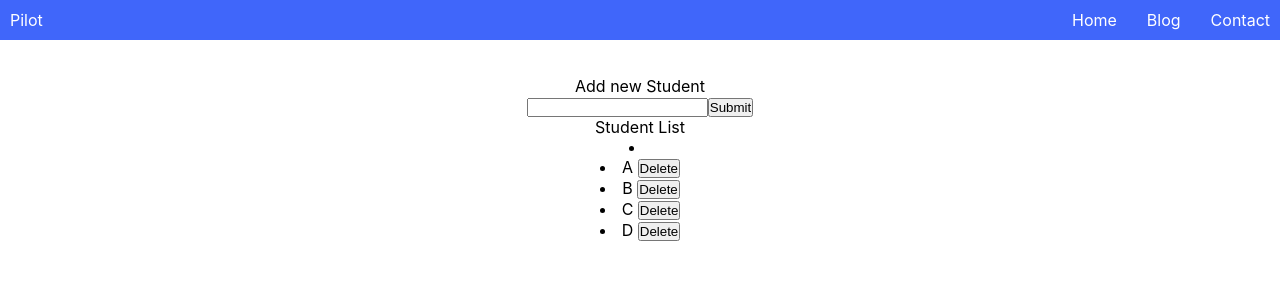
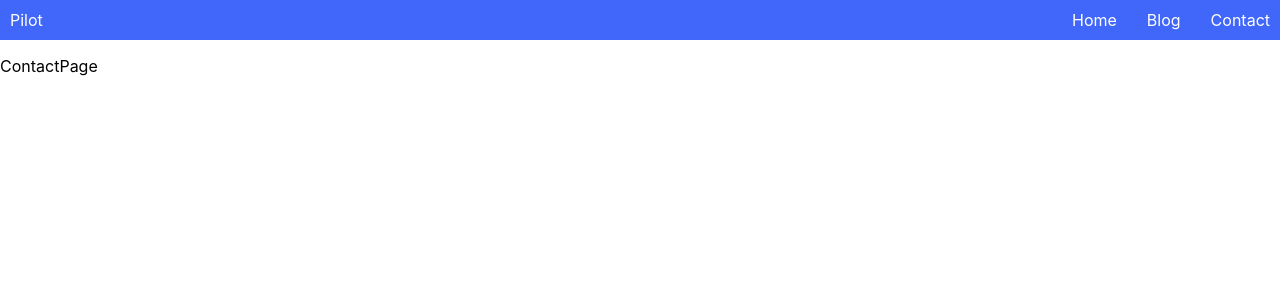
Before and after one commit to Pheonix-db-team/PG-Accreditation-Automation, a React (Create React App) app: page /contact in a window 1280 px wide. Shown: the top 300 px of the page. Built offline with nearby package versions, Linux system fonts and the light colour scheme.

Commit message:
Routing added:boom:

```diff
--- a/package.json
+++ b/package.json
@@ -8,6 +8,7 @@
     "@testing-library/user-event": "^13.5.0",
     "react": "^18.2.0",
     "react-dom": "^18.2.0",
+    "react-router-dom": "^6.8.2",
     "react-scripts": "5.0.1",
     "web-vitals": "^2.1.4"
   },
--- a/src/components/NavBar.js
+++ b/src/components/NavBar.js
@@ -1,5 +1,5 @@
 import React from 'react'
-//import './App.css'
+import { Link } from "react-router-dom";
 function NavBar() {
     return (
         <div className='navbar'>
@@ -7,11 +7,11 @@ function NavBar() {
                 Pilot
             </div>
             <div className='navbar-menu'>
-                <li><a href='/'>Home</a></li>
-                <li><a href='/blog'>Blog</a></li>
-                <li><a href='/contact'>Contact</a></li>
+                <Link to="/" style={{ textDecoration: 'none', color: 'white' }}>Home</Link>
+                <Link to="/blog" style={{ textDecoration: 'none', color: 'white' }}>Blog</Link>
+                <Link to="/contact" style={{ textDecoration: 'none', color: 'white' }}>Contact</Link>
             </div>
-        </div>
+        </div >
     )
 }
 
--- a/src/index.js
+++ b/src/index.js
@@ -3,12 +3,39 @@ import ReactDOM from 'react-dom/client';
 import './index.css';
 import App from './App';
 //import reportWebVitals from './reportWebVitals';
+import {
+  createBrowserRouter,
+  RouterProvider,
+} from "react-router-dom";
+import BlogPage from './pages/BlogPage';
+import ContactPage from './pages/ContactPage';
+const router = createBrowserRouter([
+  {
+    path: "/",
+    //Root path
+    element: <App />,
+
+  },
+  {
+    path: "blog",
+    // element: <div>Hello world!</div>,
+    element: <BlogPage />,
+
+  },
+  {
+    path: "contact",
+
+    element: <ContactPage />,
+
+  },
+]);
 const root = ReactDOM.createRoot(document.getElementById('root'));
 root.render(
   //<React.StrictMode>
-  <App />
+  < RouterProvider router={router} />
   //</React.StrictMode>
 );
+
 
 // If you want to start measuring performance in your app, pass a function
 // to log results (for example: reportWebVitals(console.log))
--- /dev/null
+++ b/src/pages/BlogPage.js
@@ -0,0 +1,13 @@
+import React from 'react'
+import NavBar from '../components/NavBar'
+
+function BlogPage() {
+    return (
+        <div>
+            <NavBar></NavBar>
+            <div>BlogPage</div>
+        </div>
+    )
+}
+
+export default BlogPage
--- /dev/null
+++ b/src/pages/ContactPage.js
@@ -0,0 +1,14 @@
+import React from 'react'
+import NavBar from '../components/NavBar'
+
+function ContactPage() {
+    return (
+
+        <div>
+            <NavBar></NavBar>
+            <div>ContactPage</div>
+        </div>
+    )
+}
+
+export default ContactPage
```
Also changed, not shown: 1 other file (tests, documents, lock files or other folders).
